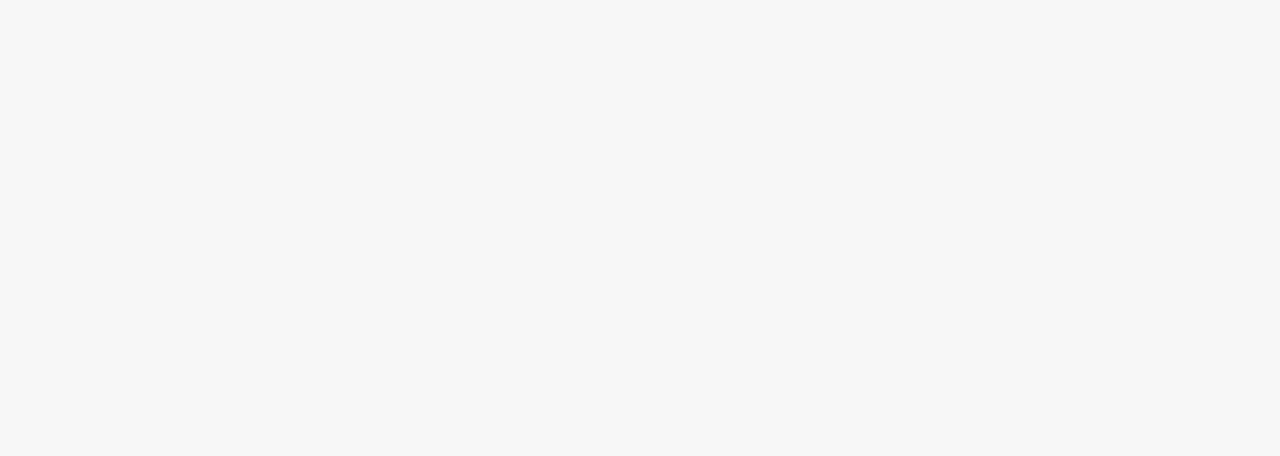
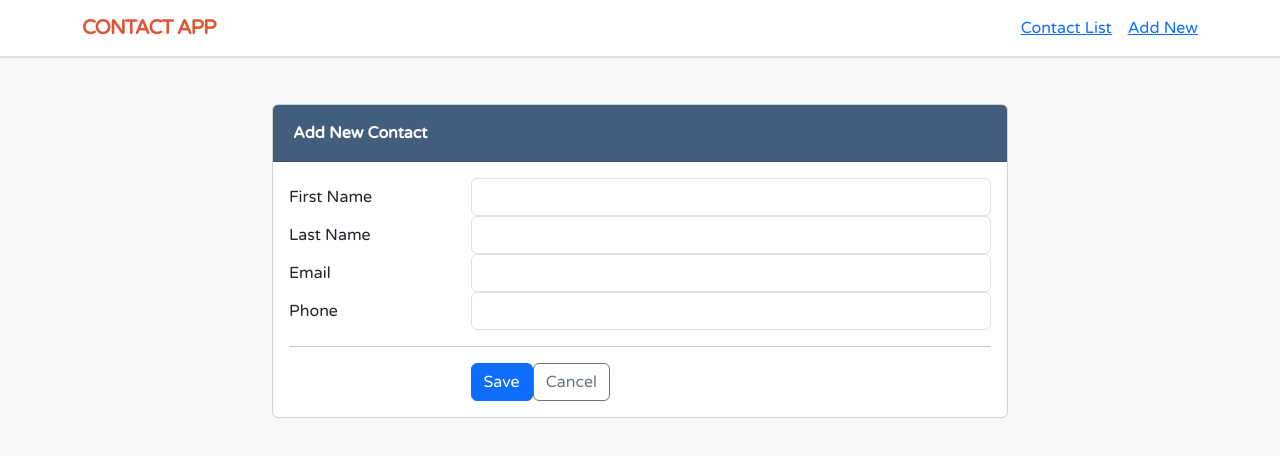
Before and after one commit to irfanrumman/assignment5, a React (Vite) app: page /add-new in a window 1280 px wide. Before the commit this address had no page. Shown: the top 456 px of the page. Built offline with nearby package versions, Linux system fonts and the light colour scheme; data requests are answered from the project's data file.

Commit message:
Updated My REact Assignment

```diff
--- a/db.json
+++ b/db.json
@@ -1,39 +1,46 @@
 {
   "contactData": [
     {
-      "id": "1",
       "fname": "Irfan",
-      "lname": "uddin",
+      "lname": "Uddin",
       "email": "irfan@gmail.com",
-      "phone": "34556667"
+      "phone": "1248545142",
+      "id": "zTTnYstnePM"
     },
     {
-      "id": "2",
       "fname": "Rafi",
-      "lname": "Choudhury",
-      "email": "rafichowudhury@gmail.com",
-      "phone": "32166468"
+      "lname": "Chowdhury",
+      "email": "rafi@gmail.com",
+      "phone": "156764",
+      "id": "WJs4w_inSDQ"
     },
     {
-      "id": "3",
       "fname": "Hablu",
       "lname": "Khan",
-      "email": "hablu@gmail.com",
-      "phone": "524895663"
+      "email": "hablu",
+      "phone": "21654641",
+      "id": "BnnQqrX1QkY"
     },
     {
-      "id": "4",
-      "fname": "Kalu",
-      "lname": "Shaha",
-      "email": "kalu@gmail.com",
-      "phone": "0254958771"
+      "fname": "Shihab",
+      "lname": "Uddin",
+      "email": "shihab@gmail.com",
+      "phone": "596841110",
+      "id": "GLrgwln2Hjk"
     },
     {
-      "id": "5",
-      "fname": "Sakib",
-      "lname": "Saha",
-      "email": "jakhan@gmail.com",
-      "phone": "325418575"
+      "fname": "Nabil",
+      "lname": "Hasan",
+      "email": "nabil@gmail.com",
+      "phone": "16982645",
+      "id": "NfGrrXAaPAU"
+    },
+    {
+      "fname": "Skib",
+      "lname": "hasan",
+      "email": "sakib@gmail.com",
+      "phone": "2654564189",
+      "id": "WmXlgS2PIjg"
     }
   ],
   "$schema": "./node_modules/json-server/schema.json"
--- a/src/App.jsx
+++ b/src/App.jsx
@@ -11,6 +11,7 @@ function App() {
         <Routes>
           <Route path="/" element={<ContactPage />} />
           <Route path="/add-contact" element={<AddNewPage />} />
+          <Route path="/add-new" element={<AddNewPage />} />
         </Routes>
       </ContactPageProvider>
     </>
--- a/src/components/addNewPage/AddNewPage.jsx
+++ b/src/components/addNewPage/AddNewPage.jsx
@@ -1,11 +1,145 @@
-import React from "react";
+import { useContext, useState } from "react";
 import Navbar from "../contacPage/Navbar";
+import { Contactctx } from "../../contexts/ContactPagectx";
 
 const AddNewPage = () => {
+  const { contactPosts, contactSubmitHanler } = useContext(Contactctx);
+  const initalPost = {
+    fname: "",
+    lname: "",
+    email: "",
+    phone: "",
+  };
+  const [post, setPost] = useState(initalPost);
+
+  const changeHandler = (e) => {
+    if (e.target.name !== "phone") {
+      const valueString = e.target.value.replace(/[0-9]/g, "");
+      setPost({ ...post, [e.target.name]: valueString });
+    } else if (e.target.name == "phone") {
+      const valueNum = e.target.value.replace(/[^0-9]/g, "");
+      setPost({ ...post, [e.target.name]: valueNum });
+    }
+  };
+
+  const submitHandler = async (e, post) => {
+    // console.log(post);
+    e.preventDefault();
+    await contactSubmitHanler(post);
+    setPost(initalPost);
+  };
+
   return (
     <>
       <Navbar />
-      <h2>Add New Cotact</h2>
+      <main className="py-5">
+        <div className="container">
+          <div className="row justify-content-md-center">
+            <div className="col-md-8">
+              <div className="card">
+                <div className="card-header card-title">
+                  <strong>Add New Contact</strong>
+                </div>
+                <form onSubmit={(e) => submitHandler(e, post)}>
+                  <div className="card-body">
+                    <div className="row">
+                      <div className="col-md-12">
+                        <div className="form-group row">
+                          <label
+                            htmlFor="first_name"
+                            className="col-md-3 col-form-label"
+                          >
+                            First Name
+                          </label>
+                          <div className="col-md-9">
+                            <input
+                              type="text"
+                              name="fname"
+                              id="first_name"
+                              className="form-control"
+                              value={post.fname}
+                              onChange={changeHandler}
+                            />
+                          </div>
+                        </div>
+                        <div className="form-group row">
+                          <label
+                            htmlFor="last_name"
+                            className="col-md-3 col-form-label"
+                          >
+                            Last Name
+                          </label>
+                          <div className="col-md-9">
+                            <input
+                              type="text"
+                              name="lname"
+                              id="last_name"
+                              className="form-control"
+                              value={post.lname}
+                              onChange={changeHandler}
+                            />
+                          </div>
+                        </div>
+
+                        <div className="form-group row">
+                          <label
+                            htmlFor="email"
+                            className="col-md-3 col-form-label"
+                          >
+                            Email
+                          </label>
+                          <div className="col-md-9">
+                            <input
+                              type="text"
+                              name="email"
+                              id="email"
+                              className="form-control"
+                              value={post.email}
+                              onChange={changeHandler}
+                            />
+                          </div>
+                        </div>
+                        <div className="form-group row">
+                          <label
+                            htmlFor="phone"
+                            className="col-md-3 col-form-label"
+                          >
+                            Phone
+                          </label>
+                          <div className="col-md-9">
+                            <input
+                              type="text"
+                              name="phone"
+                              id="phone"
+                              className="form-control"
+                              value={post.phone}
+                              onChange={changeHandler}
+                            />
+                          </div>
+                        </div>
+                        <hr />
+                        <div className="form-group row mb-0">
+                          <div className="col-md-9 offset-md-3">
+                            <button type="submit" className="btn btn-primary">
+                              Save
+                            </button>
+                            <a
+                              href="index.html"
+                              className="btn btn-outline-secondary"
+                            >
+                              Cancel
+                            </a>
+                          </div>
+                        </div>
+                      </div>
+                    </div>
+                  </div>
+                </form>
+              </div>
+            </div>
+          </div>
+        </div>
+      </main>
     </>
   );
 };
--- a/src/components/contacPage/AddNewBtn.jsx
+++ b/src/components/contacPage/AddNewBtn.jsx
@@ -1,13 +1,18 @@
 import { FontAwesomeIcon } from "@fortawesome/react-fontawesome";
 import { faPlusCircle } from "@fortawesome/free-solid-svg-icons";
+import { Link, useNavigate } from "react-router";
 
 const AddNewBtn = () => {
+  const navigate = useNavigate();
   return (
     <>
       <div>
-        <a href="form.html" className="btn btn-success">
+        <button
+          onClick={() => navigate("/add-new")}
+          className="btn btn-success"
+        >
           <FontAwesomeIcon icon={faPlusCircle} /> Add New
-        </a>
+        </button>
       </div>
     </>
   );
--- a/src/components/contacPage/CardBody.jsx
+++ b/src/components/contacPage/CardBody.jsx
@@ -37,9 +37,9 @@ const CardBody = () => {
                 <td>Loading...</td>
               </tr>
             ) : (
-              contactPosts?.posts?.map((post) => (
+              contactPosts?.posts?.map((post, ind) => (
                 <tr key={post.id}>
-                  <td>{post.id}</td>
+                  <td>{ind + 1}</td>
                   <td>{post.fname}</td>
                   <td>{post.lname}</td>
                   <td>{post.email}</td>
--- a/src/contexts/ContactPagectx.jsx
+++ b/src/contexts/ContactPagectx.jsx
@@ -1,6 +1,7 @@
 import { createContext, useEffect, useReducer } from "react";
 import contactPageReducer from "../reducers/contacPageReducer";
 import initialData from "../utilities/contactData";
+import generateNextId from "../utilities/generateNextId";
 
 export const Contactctx = createContext();
 
@@ -70,12 +71,42 @@ const ContactPageProvider = ({ children }) => {
       payload: post,
     });
   };
+
+  const contactSubmitHanler = async (post) => {
+    try {
+      const res = await fetch(`http://localhost:3000/contactData`, {
+        method: "POST",
+        headers: { "Content-Type": "application/json" },
+        body: JSON.stringify(post),
+      });
+
+      if (!res.ok) {
+        throw new Error(`Sorry, Something is wrong!`);
+      }
+
+      const newPost = await res.json();
+
+      dispatch({
+        type: "SUBMIT_HANDLER",
+        payload: newPost,
+      });
+      return true;
+    } catch (err) {
+      dispatch({
+        type: "SET_ERROR",
+        payload: { type: "submirErr", message: err.message },
+      });
+      return false;
+    }
+  };
+
   const contactData = {
     contactPosts,
     dispatch,
     contactEditHandler,
     contactUpdateHandler,
     contactRemoveHandler,
+    contactSubmitHanler,
   };
   return (
     <Contactctx.Provider value={contactData}>{children}</Contactctx.Provider>
--- a/src/reducers/contacPageReducer.js
+++ b/src/reducers/contacPageReducer.js
@@ -1,3 +1,5 @@
+import generateNextId from "../utilities/generateNextId";
+
 const contactPageReducer = (state, action) => {
   switch (action.type) {
     case "FETCH_DATA": {
@@ -41,7 +43,11 @@ const contactPageReducer = (state, action) => {
       };
     }
 
-    case "contactRemoveHandler": {
+    case "SUBMIT_HANDLER": {
+      return {
+        ...state,
+        posts: [...state.posts, action.payload],
+      };
     }
 
     default:
--- /dev/null
+++ b/src/utilities/generateNextId.js
@@ -0,0 +1,10 @@
+export default function generateNextId(contactData) {
+  const { posts } = contactData;
+  console.log(posts);
+  const nextId = posts.reduce(
+    (nextId, postItem) => Math.max(Number(nextId), Number(postItem.id)),
+    0,
+  );
+
+  return nextId + 1;
+}
```
